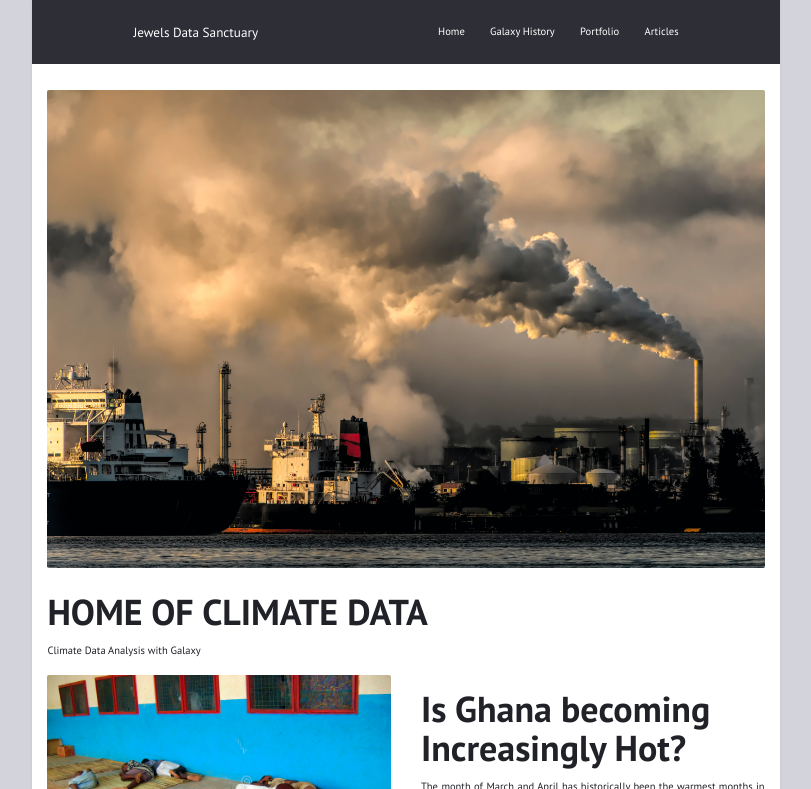
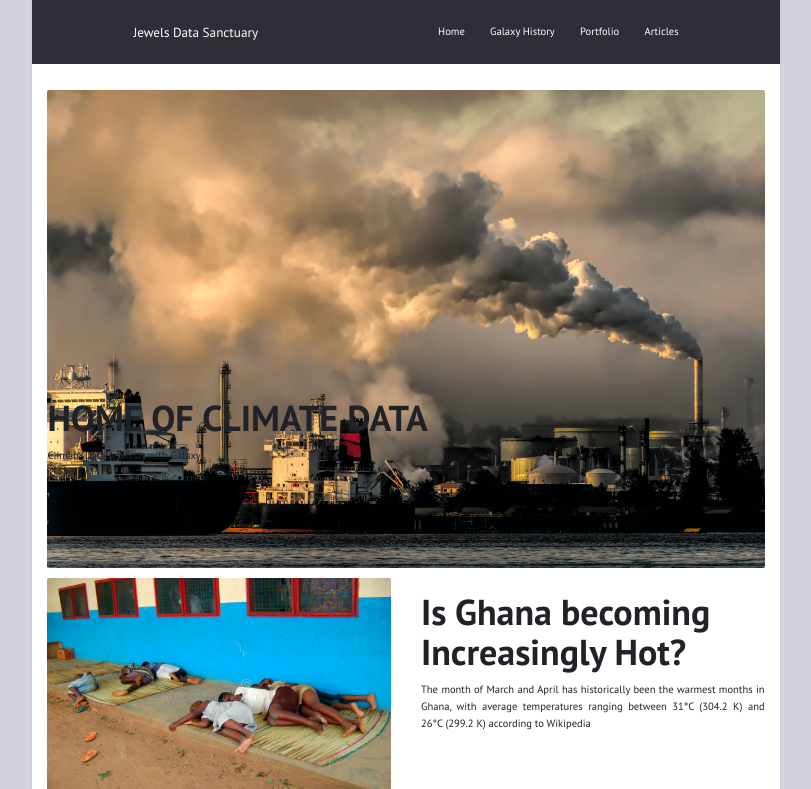
Before and after one commit to DataRockMyWorld/DataRockMyWorld.github.io, a Jekyll site: the page built from index.html, in a window 1280 px wide. Shown: the top 789 px of the page, without its empty margins (234-1045 px from the left). Built offline with Jekyll 4.4.1, drawn with Linux system fonts in a browser that asks for light colours; grey boxes are pictures that could not be loaded.

Commit message:
Update default.html

```diff
--- a/_layouts/default.html
+++ b/_layouts/default.html
@@ -13,6 +13,8 @@
 {% else %}
 <link rel="stylesheet" href="{{ "/assets/css/index.css" | relative_url }}">
 {% endif %}
+  <link rel="stylesheet" href="/assets/css/styles.css">
+
 {% if site.plugins contains "jekyll-feed" %}<link rel="alternate" href="{{ site.feed.path | default: "/feed.xml" | relative_url }}" type="application/atom+xml" title="{{ site.title }}">{% endif %}
 {% if page.mathjax or site.mathjax %}
 <link rel="stylesheet" href="{{ "/assets/katex/katex.min.css" | relative_url }}">
```
